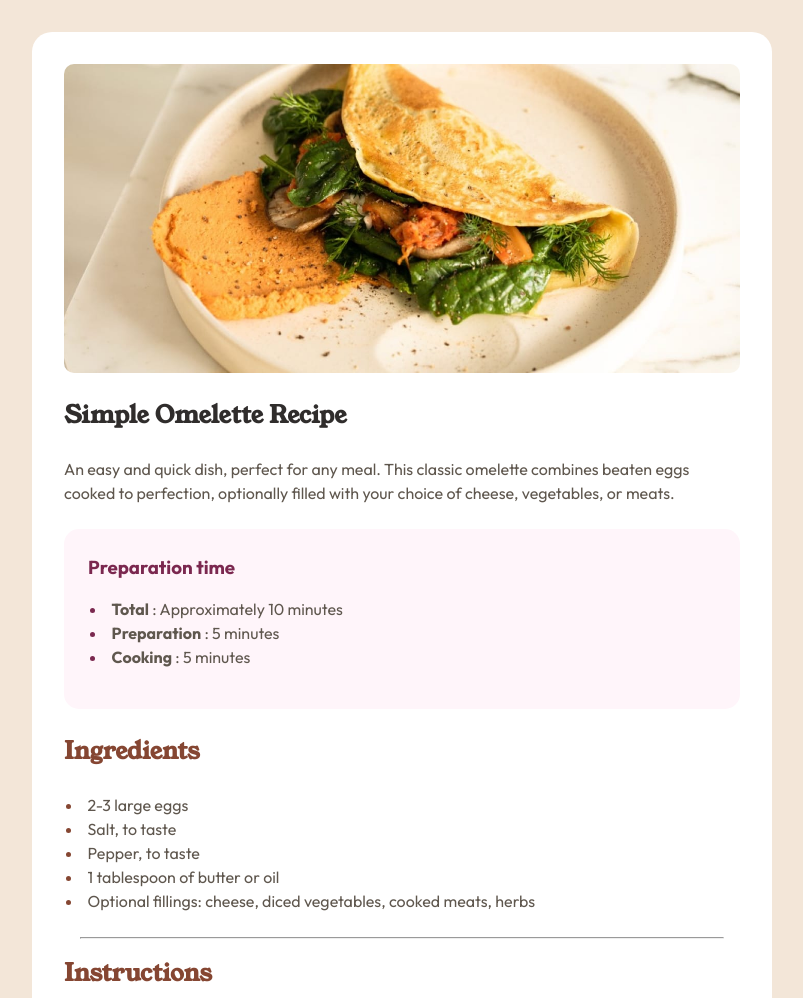
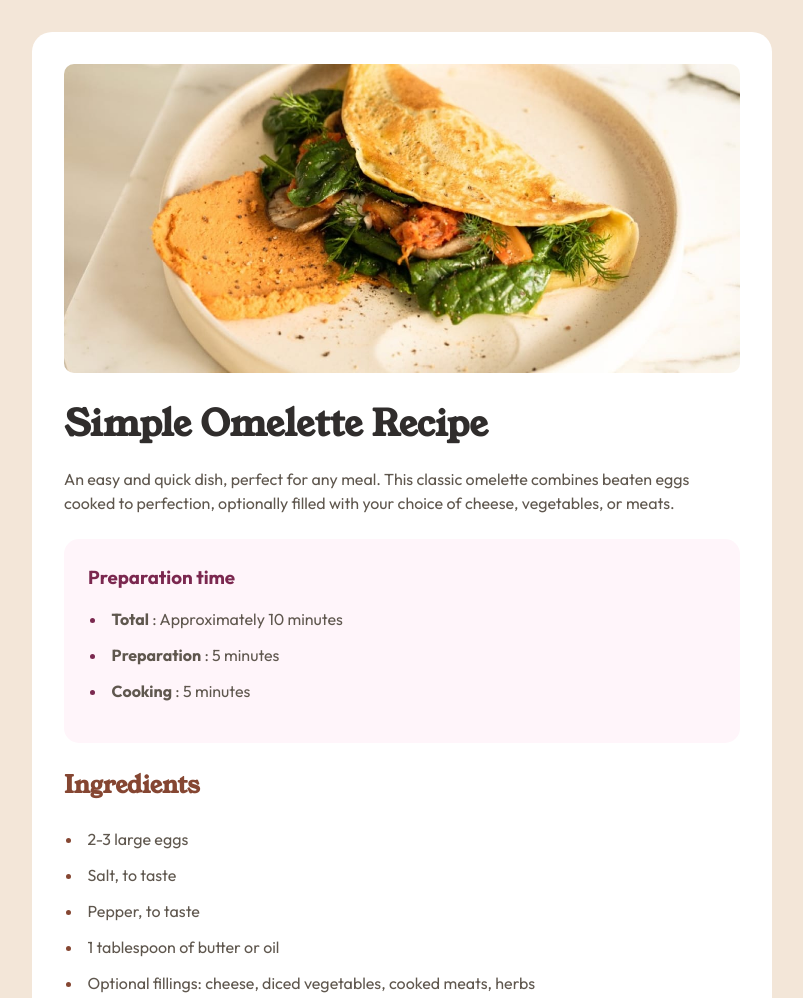
Before and after one commit to joeyturbo/recipe-page-main, a plain HTML site: page index.html in a window 1280 px wide. Shown: the top 998 px of the page, without its empty margins (238-1041 px from the left). Drawn offline with Linux system fonts and the light colour scheme.

Commit message:
last minute edits to title font size

```diff
--- a/styles.css
+++ b/styles.css
@@ -42,6 +42,10 @@ a {
   text-decoration: none;
 }
 
+li:not(:last-child) {
+  padding-bottom: .75rem;
+}
+
 h1, h2 {
   font-family: "Young Serif", serif;
 }
@@ -73,7 +77,8 @@ hr {
 }
 
 .recipe__title {
-  margin-bottom: 1.5rem;
+  margin-bottom: 1rem;
+  font-size: 2.25rem;
   color: var(--clr-charcoal);
 }
 
```
